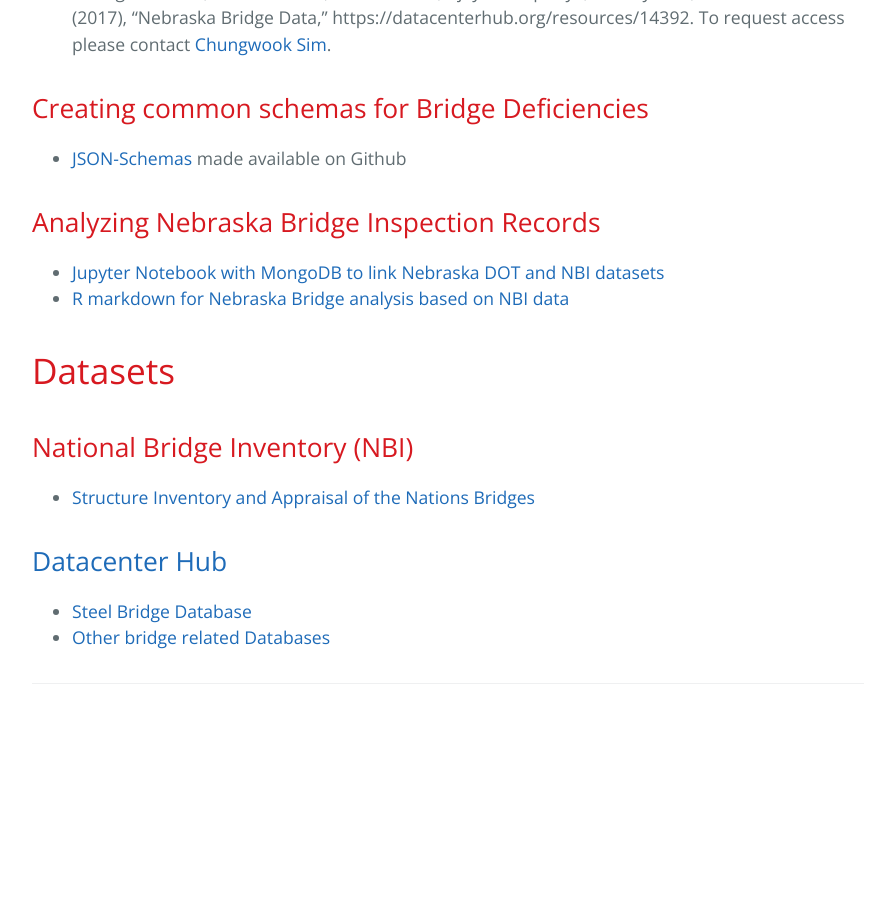
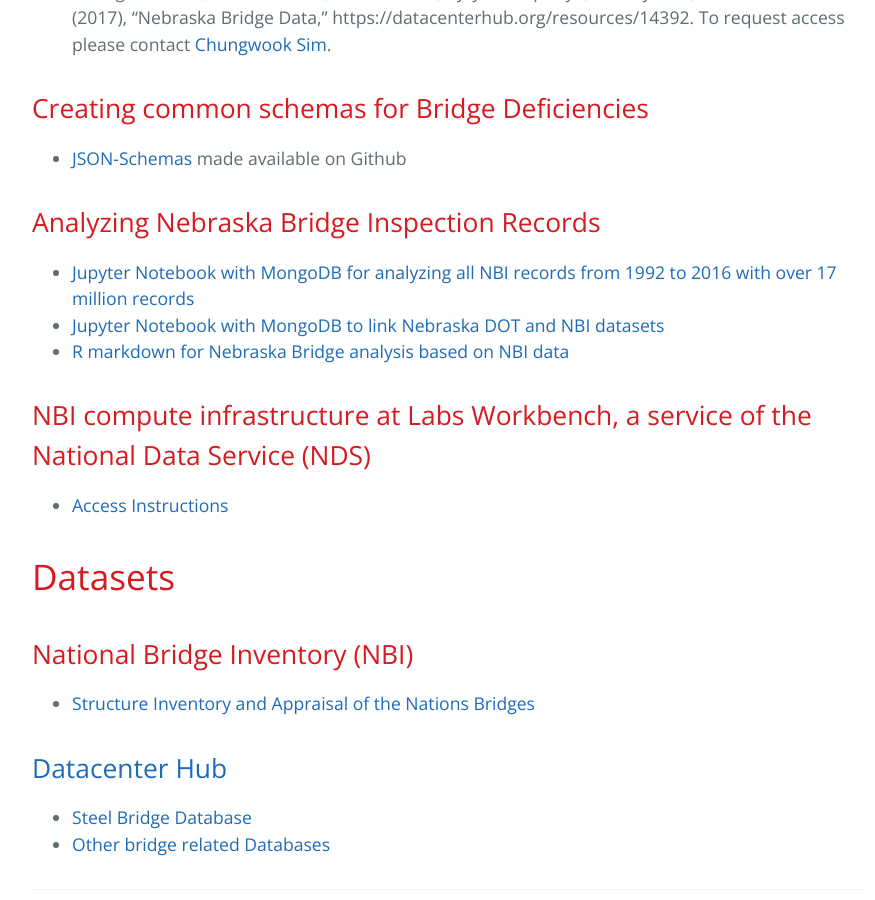
Before and after one commit to BridgingBigData/BridgingBigData.github.io, a Jekyll site: the page built from pages/datasets.md, in a window 1280 px wide and 900 px high, scrolled down 643 px. Shown: the whole window, without its empty margins (192-1067 px from the left). Built offline with Jekyll 4.4.1, drawn with Linux system fonts in a browser that asks for light colours; before the commit the page ends 1391 px from its top, so only the background shows below that.

Commit message:
pilots updated

```diff
--- a/pages/datasets.md
+++ b/pages/datasets.md
@@ -14,8 +14,12 @@
 - [JSON-Schemas](https://github.com/BridgingBigData/bridgehealthschema) made available on Github
 
 ## Analyzing Nebraska Bridge Inspection Records
+- [Jupyter Notebook with MongoDB for analyzing all NBI records from 1992 to 2016 with over 17 million records](https://github.com/kaleoyster/nbi-data-science/blob/master/An%20Exploratory%20Data%20Analysis.ipynb)
 - [Jupyter Notebook with MongoDB to link Nebraska DOT and NBI datasets](http://faculty.ist.unomaha.edu/rgandhi/r/mongoNBI.html)
 - [R markdown for Nebraska Bridge analysis based on NBI data](http://faculty.ist.unomaha.edu/rgandhi/r/NEBridges.html)
+
+## NBI compute infrastructure at Labs Workbench, a service of the National Data Service (NDS)
+- [Access Instructions](https://github.com/craig-willis/nbi-pilot)
 
 # Datasets
 
```
Also changed, not shown: pages/bio.md (+1 -1 lines).
